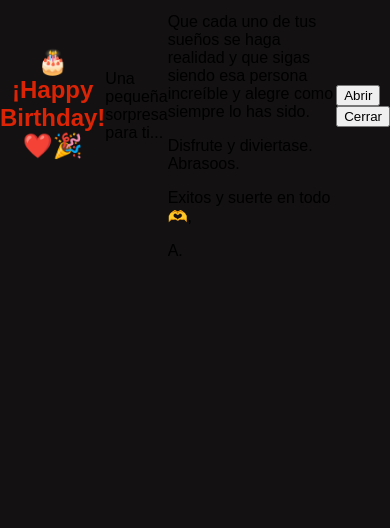
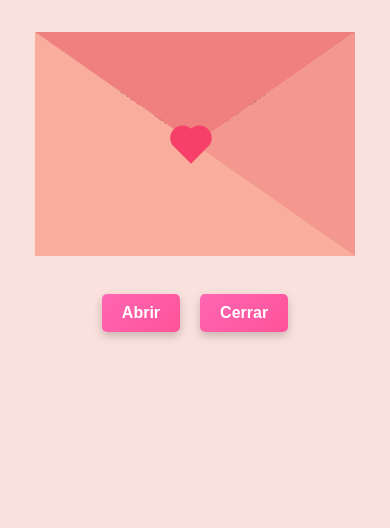
Before and after one commit to oscarjoaqui/feliz-cumple, a plain HTML site: page index.html in a window 390 px wide. Shown: the part 316-844 px from the top of the page. Drawn offline with nearby package versions, Linux system fonts and the light colour scheme; a web font is replaced by a local one.

Commit message:
Corrijo estilos en style.css

```diff
--- a/styles.css
+++ b/styles.css
@@ -1,151 +1,230 @@
-/* Estilos generales */
 body {
-    font-family: 'Arial', sans-serif;
-    margin: 0;
-    padding: 0;
-    overflow: hidden;
-    background: #131111;
-    display: flex;
-    justify-content: center;
-    align-items: center;
-    min-height: 100vh;
+  display: flex;
+  justify-content: center;
+  align-items: center;
+  flex-direction: column;
+  height: 100vh;
+  background-color: #fae1dd;
+  font-family: 'DM Serif Text', sans-serif;
+  margin: 0;
+  overflow: hidden;
+  position: relative;
 }
 
-/* Contenedor de corazones de fondo */
-#hearts-bg {
-    position: fixed;
-    top: 0;
-    left: 0;
-    width: 100%;
-    height: 100%;
-    pointer-events: none;
-    z-index: 0;
+.contenedor {
+  position: relative;
+  z-index: 10;
+  margin-top: 20px;
 }
 
-/* Botón "Abrir Carta" */
-.btn-container {
-    position: fixed;
-    z-index: 20;
-    text-align: center;
+.superior {
+  position: absolute;
+  border-left: 200px solid transparent;
+  border-right: 200px solid transparent;
+  border-top: 140px solid #f08080;
+  border-bottom: 140px solid transparent;
+  transition: transform 0.75s;
+  transform-origin: top;
 }
 
-.btn-abrir {
-    background: #ff4081;
-    color: white;
-    border: none;
-    padding: 15px 30px;
-    font-size: 1.2em;
-    border-radius: 50px;
-    cursor: pointer;
-    box-shadow: 0 5px 15px rgba(255, 0, 85, 0.3);
-    transition: all 0.3s ease;
-    animation: heartbeat 1.5s infinite;
+.mensaje {
+  position: absolute;
+  padding: 1.5rem;
+  line-height: 1.5rem;
+  box-sizing: border-box;
+  text-align: center;
+  font-family: 'Brush Script MT', cursive;
+  font-size: 22px;
+  background: #eae2b7;
+  width: 400px;
+  height: 280px;
+  z-index: -1;
+  transition: transform 0.75s ease-in-out;
+  overflow-y: auto;
+  scrollbar-width: thin;
+  scrollbar-color: #111111 #eae2b7;
+  border: 2px dotted #333030; /* Borde punteado alrededor de todo el mensaje */
+  border-radius: 5px; /* Esquinas ligeramente redondeadas */
 }
 
-.btn-abrir:hover {
-    min-width: 150px; /* Ancho mínimo para dedos */
-    padding: 15px 0;
-    background: #ff1493;
-    transform: scale(1.1);
+.mensaje::-webkit-scrollbar {
+  width: 8px;
 }
 
-/* Carta (inicialmente oculta) */
-.carta {
-   background: rgba(255, 245, 230, 0.95);; /* Crema brillante (95% opaco) */
-    border: 3px solid rgba(255, 105, 180, 0.7); /* Borde rosa chic */
-    box-shadow: 0 0 25px rgba(255, 20, 147, 0.3); /* Sombra rosada */
-
-    border-radius: 15px;
-    padding: 30px;
-    max-width: 500px;
-    width: 90%;
-    box-shadow: 0 0 25px rgba(255, 20, 147, 0.3);;
-    position: relative;
-    z-index: 10;
-    border: 2px dashed #ff4081;
-    opacity: 0;
-    transform: scale(0.8);
-    transition: all 0.5s ease;
+.mensaje::-webkit-scrollbar-track {
+  background: #eae2b7;
 }
 
-.carta.visible {
-    opacity: 1;
-    transform: scale(1);
+.mensaje::-webkit-scrollbar-thumb {
+  background-color: #f4978e;
+  border-radius: 4px;
 }
 
-.hidden {
-    display: none;
-}
-
-/* Estilos del contenido de la carta */
-h1 {
-    color: rgb(219, 35, 6);         /* Rosa fuerte */
-    text-align: center;
-    font-size: 2.2em;
-    margin-bottom: 20px;
-}
-
-.contenido {
-    font-size: clamp(16px, 4vw, 18px);
-    color: #d40078; /* Fucsia intenso */
-    font-family: 'Comic Sans MS', cursive; /* Tipografía divertida */
-    line-height: 1.6;
-
+.nombre {
+  font-weight: bold;
+  font-size: 1.8rem;
+  margin-bottom: 15px;
+  color: #d62828;
 
 }
 
-.nombre {
-    color: #ff8c00;;
-    font-weight: bold;
+.carta {
+  border-left: 200px solid #f8ad9d;
+  border-right: 200px solid #f4978e;
+  border-top: 140px solid transparent;
+  border-bottom: 140px solid #f8ad9d;
 }
 
-.corazones-centrales {
-    text-align: center;
-    font-size: 2em;
-    margin: 20px 0;
-    color: #ff4081;
+.bx {
+  position: absolute;
+  color: #f6406a;
+  top: 110px;
+  right: 175px;
+  font-size: 60px;
+  animation: palpitar 0.6s linear infinite;
 }
 
-.firma {
-    margin-top: 25px;
-    text-align: right;
-    font-style: italic;
-    color: #ff8c00;;
-    font-weight: bold;
+.psorpresa {
+  margin-top: -10px;
 }
 
-/* Animaciones */
-@keyframes heartbeat {
-    0% { transform: scale(1); }
-    25% { transform: scale(1.1); }
-    50% { transform: scale(1); }
-    75% { transform: scale(1.1); }
-    100% { transform: scale(1); }
+.botones {
+  margin-top: 25px;
+  display: flex;
+  justify-content: center;
+  gap: 20px;
+  z-index: 10;
 }
 
-@keyframes float {
-    0% { transform: translateY(0) rotate(0deg); }
-    50% { transform: translateY(-50px) rotate(180deg); }
-    100% { transform: translateY(-100px) rotate(360deg); }
+.boton {
+  padding: 10px 20px;
+  background: linear-gradient(135deg, #ff66b2, #ff4081);
+  background-size: 200% 200%;
+  border: none;
+  border-radius: 5px;
+  color: white;
+  font-size: 16px;
+  font-weight: bold;
+  cursor: pointer;
+  transition: all 0.3s ease-in-out;
+  box-shadow: 0 4px 10px rgba(0, 0, 0, 0.2);
+  z-index: 10;
 }
-/* -------------------------------------------- */
-/* ESTILOS PARA MÓVIL (menos de 768px de ancho) */
-/* -------------------------------------------- */
+
+.boton:hover {
+  background-position: 100% 100%;
+  box-shadow: 0 6px 15px rgba(0, 0, 0, 0.3);
+}
+
+.abrir-superior {
+  transform: rotateX(180deg);
+}
+
+.abrir-mensaje {
+  transform: translateY(-120px);
+}
+
+.bx-rotada {
+  animation: none;
+}
+
+.desliza {
+  position: absolute;
+  top: 180px;
+  left: 50%;
+  transform: translateX(-50%);
+  text-align: center;
+  font-weight: bold;
+  font-size: 14px;
+  color: #b33f62;
+  background: transparent;
+  animation: parpadeo 1.5s infinite;
+  z-index: 20;
+  opacity: 0;
+  visibility: hidden;
+  transition: opacity 0.5s ease-in-out, visibility 0.5s;
+}
+
+.desliza.mostrar {
+  opacity: 1;
+  visibility: visible;
+}
+
+@keyframes palpitar {
+  0% { transform: scale(1.07); }
+  80% { transform: scale(1.0); }
+  100% { transform: scale(1.08); }
+}
+
+@keyframes parpadeo {
+  0%, 100% { opacity: 1; }
+  50% { opacity: 0.4; }
+}
+
 @media (max-width: 768px) {
-    .carta {
-        width: 95% !important; /* Ocupa casi toda la pantalla */
-        padding: 15px !important; /* Menos espacio interno */
-        font-size: 14px; /* Texto más pequeño */
-    }
+  .contenedor {
+    transform: scale(0.8);
+  }
 
-    h1 {
-        font-size: 1.5rem !important; /* Título más compacto */
-    }
+  .botones {
+    margin-top: 10px;
+  }
+}
 
-    .btn-abrir {
-        padding: 15px 30px !important; /* Botón más grande para dedos */
-        font-size: 1.2rem !important;
-    }
+/* Efectos de confeti y flores */
+#confetti-container, #flores-container {
+  position: fixed;
+  top: 0;
+  left: 0;
+  width: 100%;
+  height: 100%;
+  pointer-events: none;
+  z-index: 5;
+}
+
+.confeti {
+  position: absolute;
+  width: 10px;
+  height: 10px;
+  background-color: #f00;
+  opacity: 0.7;
+  animation: caer linear infinite;
+}
+
+.flor, .corazon {
+  position: absolute;
+  /* font-size: 20px; */ /* Elimina esta línea ya que se controla desde JS */
+  animation: caerFlores linear forwards;
+  opacity: 0.8;
+  will-change: transform; /* Mejora el rendimiento de la animación */
+}
+
+@keyframes caer {
+  to {
+    transform: translateY(100vh) rotate(360deg);
+  }
+}
+
+@keyframes caerFlores {
+  to {
+    transform: translateY(100vh) rotate(720deg);
+    opacity: 0;
+  }
+}
+/* Hacer que toda la carta sea desplazable */
+#texto-carta {
+  -webkit-overflow-scrolling: touch; /* Scroll suave en iOS */
+  overscroll-behavior: contain; /* Evita rebotes */
+  cursor: grab;
+}
+
+#texto-carta:active {
+  cursor: grabbing;
+}
+
+#texto-carta p {
+  pointer-events: auto; /* Permite interactuar con todo el texto */
+}
 
     /* Corazones más pequeños y menos densos */
     .heart {
```
